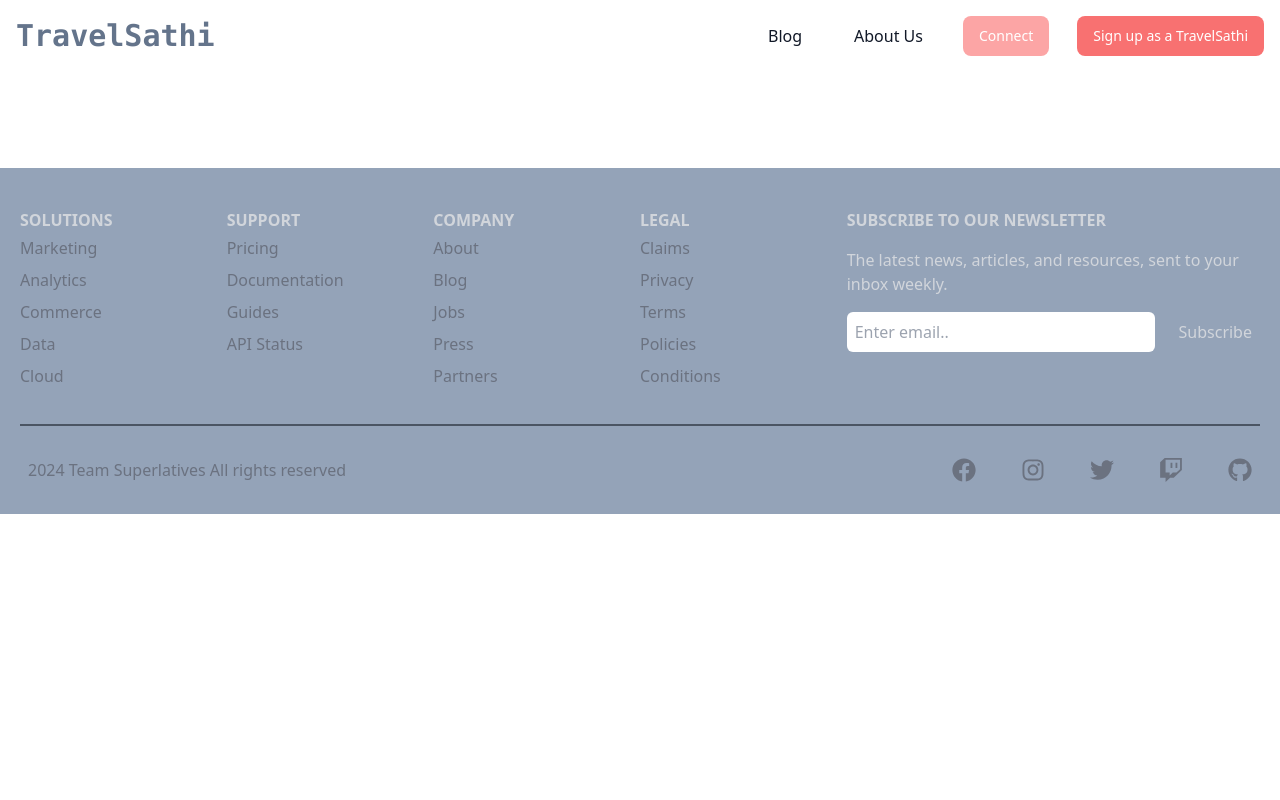
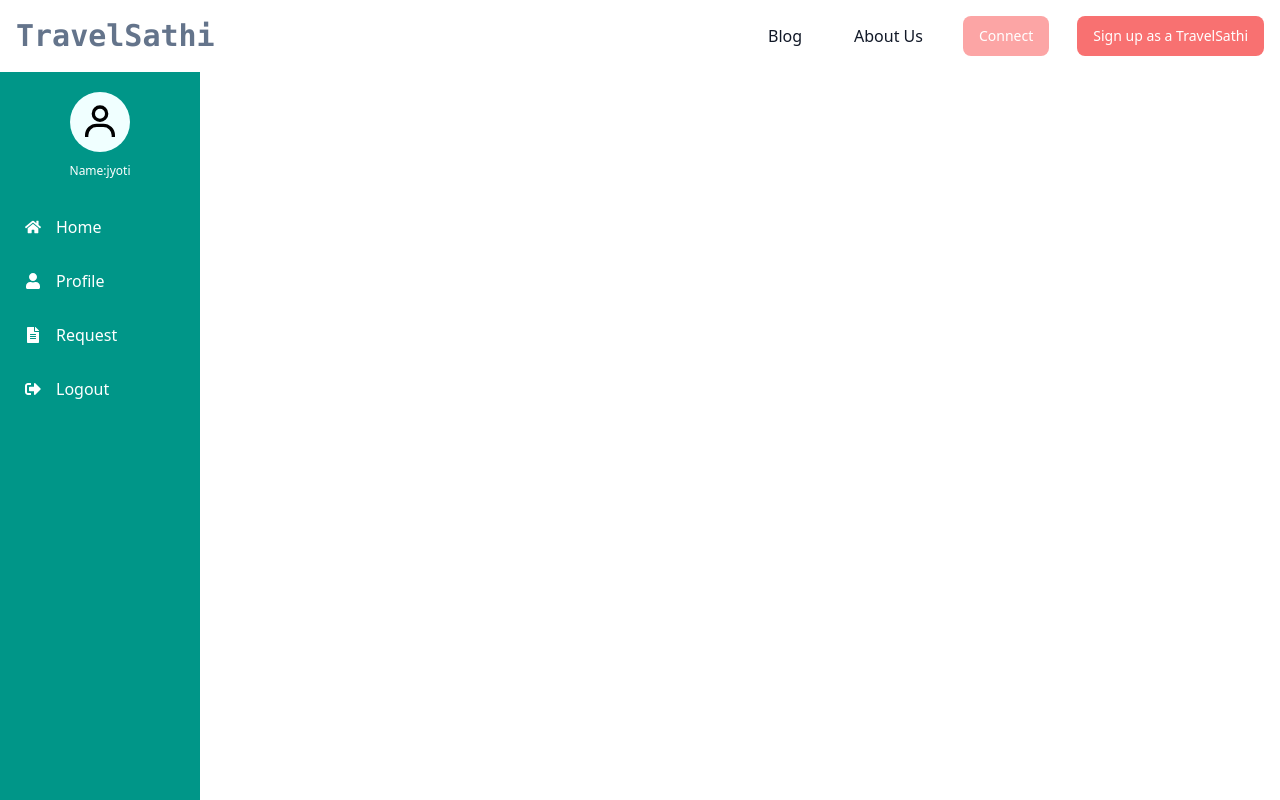
Before and after one commit to Axkratos/Tourism, a React (Vite) app in the folder frontend/: page /sidebar in a window 1280 px wide. Shown: the top 800 px of the page. Built offline with nearby package versions, Linux system fonts and the light colour scheme.

Commit message:
errror solving

```diff
--- a/frontend/src/App.jsx
+++ b/frontend/src/App.jsx
@@ -15,7 +15,7 @@ import GuideVerification from './admin/GuideVerification'
 import UserSection from './admin/UserSection'
 import GuideSection from './admin/GuideSection'
 import Form from './components/form/form'
-
+import Sidebar from './components/dashboard/sidebar'
 
 
 import KYCForm from './components/form/kyc'
@@ -46,6 +46,7 @@ export default function App() {
         <Route path='/profile' element={<Profiles/>}></Route>
         <Route path='/dashboard' element={<Dashboard/>}></Route>
         <Route path="/verify/:id" element={<GuideVerification />} />
+        <Route path="/sidebar" element={<Sidebar/>}/>
     </Routes>
     <Footer/>
     </BrowserRouter>
--- /dev/null
+++ b/frontend/src/components/dashboard/Sidebar.css
@@ -0,0 +1,65 @@
+/* Sidebar.css */
+
+.sidebar {
+    width: 200px;
+    background: #009688;
+    height: 100vh;
+    /* display: flex;
+    flex-direction: column;
+    justify-content: flex-start;
+    align-items: center; */
+  }
+
+  .menu {
+    display: flex;
+    flex-direction: column;
+    align-items: left;
+    padding-top: 20px;
+  }
+
+  .menu-item {
+    display: flex;
+    align-items: center;
+    color: white;
+    text-decoration: none;
+    padding: 15px 25px;
+    transition: background-color 0.3s;
+  }
+
+  .menu-item:hover {
+    background-color: #037c70;
+    cursor: pointer;
+  }
+
+  .menu-item svg {
+    margin-right: 10px;
+  }
+
+  .menu-item span {
+    margin-left: 5px;
+  }
+
+  .user-image-wrapper {
+    display: flex;
+    justify-content: center;
+    width: 100%;
+    flex-direction: column;
+    align-items: center;
+    padding: 20px 0 0 0;
+  }
+
+  .user-image {
+    width: 60px;
+    height: 60px;
+    background-color: azure;
+    border-radius: 100%;
+    margin-bottom: 10px;
+    display: flex;
+    justify-content: center;
+    align-items: center;
+  }
+
+  .user-image-wrapper p {
+    color: white;
+    font-size: 12px;
+  }
--- /dev/null
+++ b/frontend/src/components/dashboard/sidebar.jsx
@@ -0,0 +1,46 @@
+import React from 'react';
+import { Link } from 'react-router-dom';
+import { FaHome, FaUser, FaFileAlt, FaSignOutAlt } from 'react-icons/fa';
+import { BiUser } from 'react-icons/bi';
+import './Sidebar.css';
+
+
+const Sidebar = () => {
+
+
+
+  const handleLogout = async () => {
+    await logout();
+  };
+
+  return (
+    <div className="sidebar">
+      <div className='user-image-wrapper'>
+        <div className='user-image'>
+          <BiUser style={{ fontSize: "40px" }} />
+        </div>
+        <p>Name:jyoti </p>
+      </div>
+      <div className="menu">
+        <Link to="/home" className="menu-item">
+          <FaHome />
+          <span>Home</span>
+        </Link>
+        <Link to="/profile" className="menu-item">
+          <FaUser />
+          <span>Profile</span>
+        </Link>
+        <Link to="/request" className="menu-item">
+          <FaFileAlt />
+          <span>Request</span>
+        </Link>
+        <div className="menu-item" onClick={handleLogout}>
+          <FaSignOutAlt />
+          <span>Logout</span>
+        </div>
+      </div>
+    </div>
+  );
+};
+
+export default Sidebar;
--- a/frontend/src/components/register/register.jsx
+++ b/frontend/src/components/register/register.jsx
@@ -2,6 +2,7 @@ import React, { useState } from 'react';
 import { useNavigate } from 'react-router-dom';
 
 function Register() {
+  const [error, setError] = useState(null);
   const [formData, setFormData] = useState({
     fullName: '',
     email: '',
```
